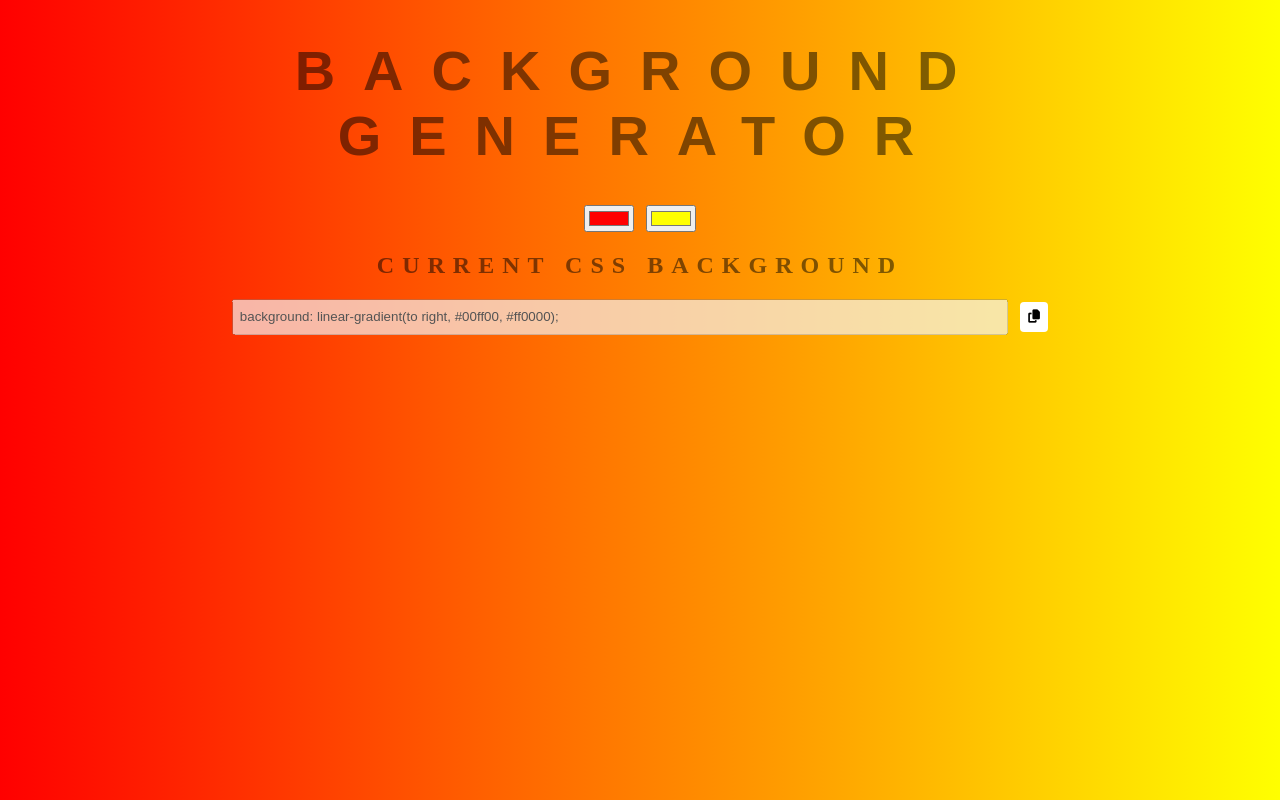
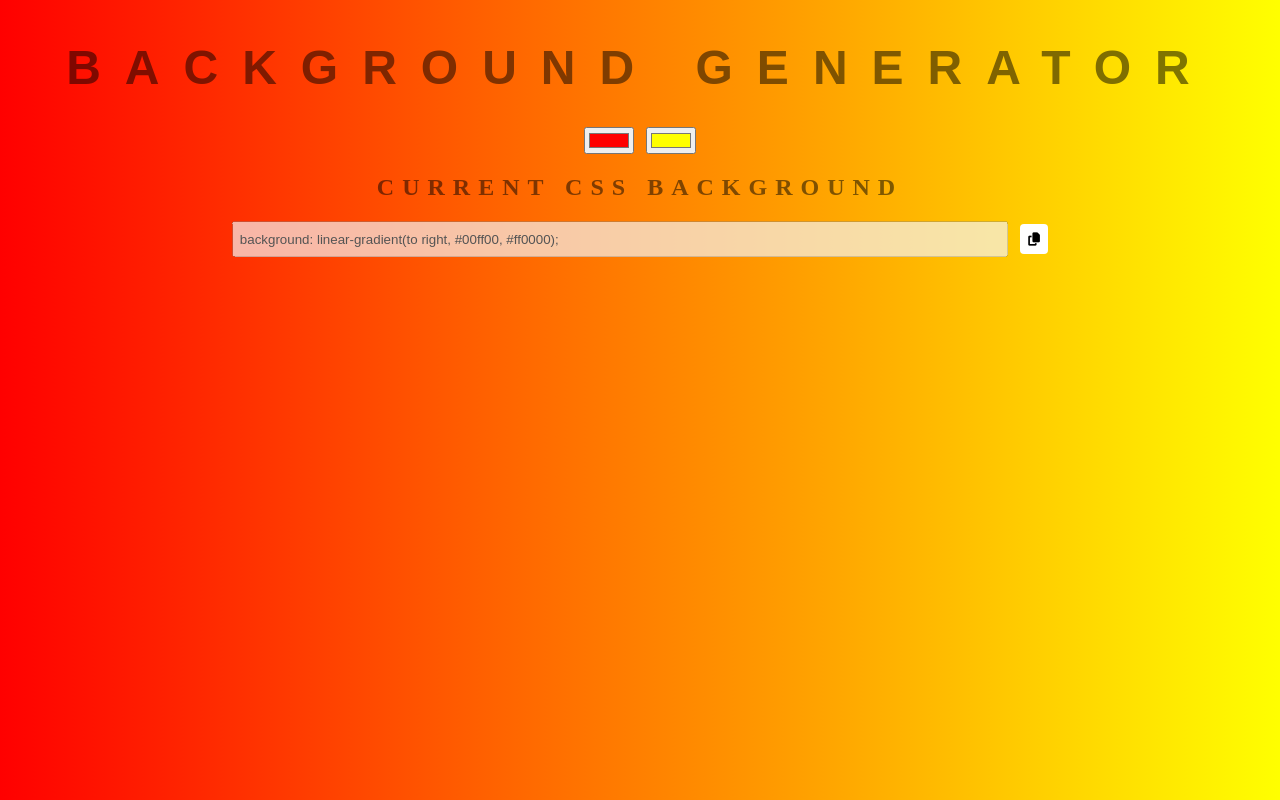
Before and after one commit to aurora-tw/website, a plain HTML site: page backgroundgenerator/background.html in a window 1280 px wide. Drawn offline with Linux system fonts and the light colour scheme.

Commit message:
fix styles

```diff
--- a/backgroundgenerator/background.css
+++ b/backgroundgenerator/background.css
@@ -1,11 +1,21 @@
 body {
-    font: 'Raleway', sans-serif;
-    color: rgba(0, 0, 0, .5);
+
+
+    background: linear-gradient(to right, red, yellow); /* Standard syntax */
+}
+
+.container {
+    display: flex;
+    flex-wrap: wrap;
+    flex-direction: column;
+    justify-content: center;
+    align-items: center;
     text-align: center;
     text-transform: uppercase;
     letter-spacing: .5em;
     top: 15%;
-    background: linear-gradient(to right, red, yellow); /* Standard syntax */
+    /*font: 'Raleway', sans-serif;*/
+    color: rgba(0, 0, 0, .5);
 }
 
 #resultInput {
@@ -27,13 +37,14 @@ body {
 }
 
 h1 {
-    font: 600 3.5em 'Raleway', sans-serif;
+    font: 600 3em 'Raleway', sans-serif;
     color: rgba(0, 0, 0, .5);
-    text-align: center;
+    /*text-align: center;*/
     text-transform: uppercase;
     letter-spacing: .5em;
-    width: 100%;
+    max-width: 100%;
 }
+
 
 h3 {
     font: 900 1em 'Raleway', sans-serif;
@@ -43,3 +54,11 @@ h3 {
     letter-spacing: 0.01em;
 
 }
+
+@media screen and (max-width: 600px) {
+    h1 {
+        font: 600 3em 'Raleway', sans-serif;
+        letter-spacing: normal;
+    }
+
+}
--- a/backgroundgenerator/background.html
+++ b/backgroundgenerator/background.html
@@ -6,17 +6,21 @@
 
 
 </head>
-<body>
-
-<div id="gradient">
+<body id="gradient">
+    <div class="container">
         <h1>Background Generator</h1>
+        <section>
             <input class="color1" name="color1" type="color" value="#ff0000">
             <input class="color2" name="color2" type="color" value="#FFFF00">
+        </section>
         <h2>Current CSS Background</h2>
+        <section>
             <input disabled id="resultInput" type="text" value=" background: linear-gradient(to right, #00ff00, #ff0000); ">
             <button class="fa fa-copy" id="select"></button>
             <p hidden id="copySuccess">Copied to clipboard</p>
+        </section>
     </div>
+
     <script crossorigin="anonymous" src="https://kit.fontawesome.com/cf836e9663.js"></script>
     <script src="background.js" type="text/javascript"></script>
 </body>
```
Lines whose indentation alone changed are shown as unchanged.
